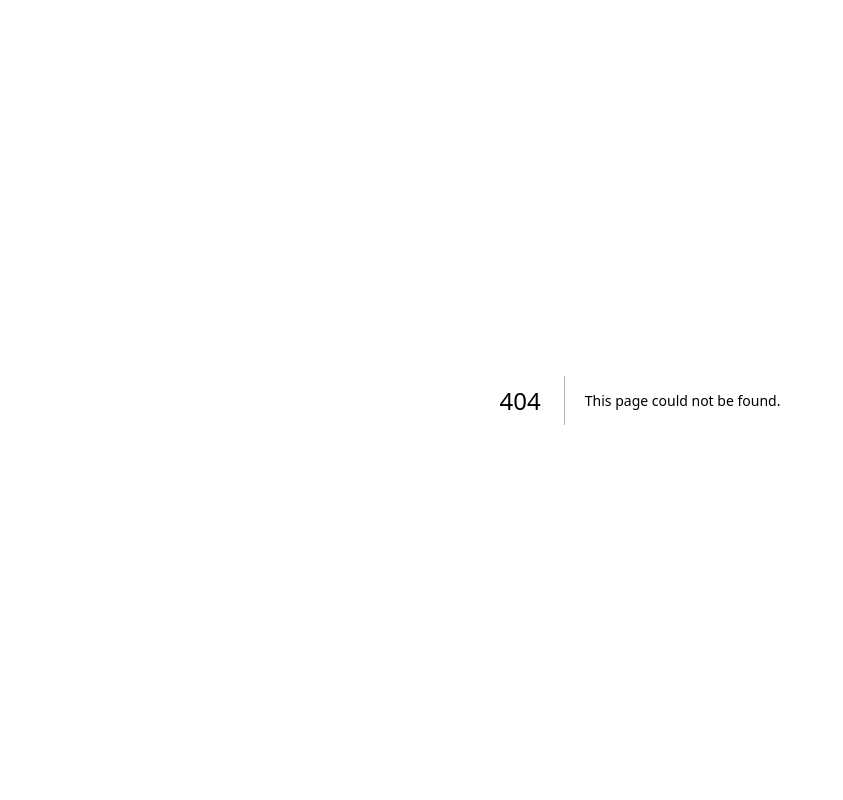
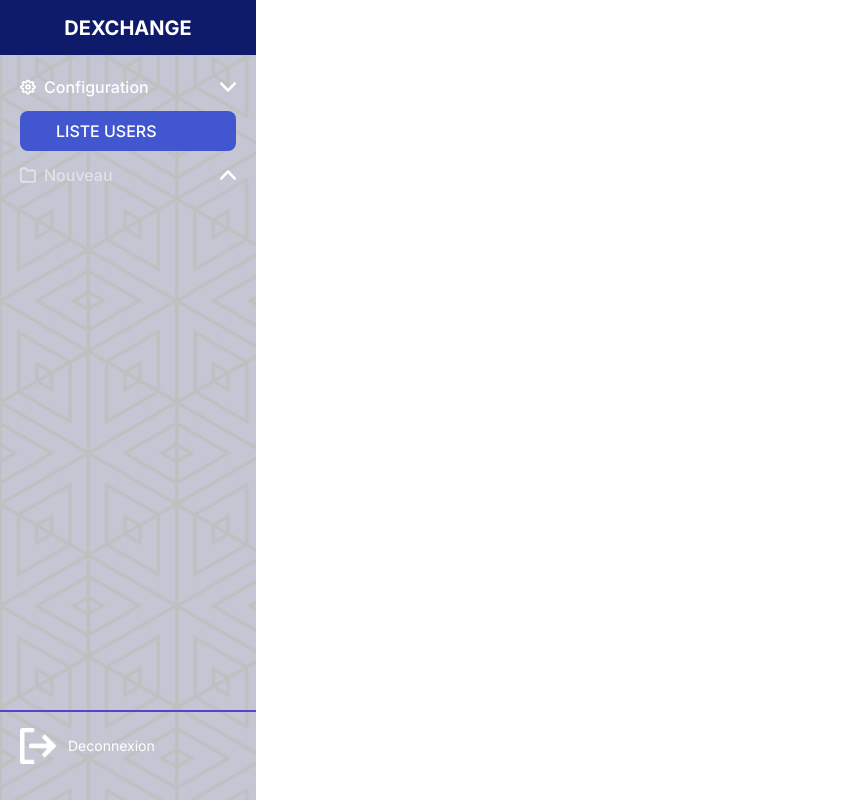
Before and after one commit to Mister-Bajaan/dexchange-frontend, a Next.js app: page /dashboard in a window 1280 px wide. Before the commit this address had no page. Shown: the whole page, without its empty margins (0-843 px from the left). Built offline with nearby package versions, Linux system fonts and the light colour scheme.

Commit message:
mise a jour de l'architecture du projet avec l'ajout du dossier dashboard

```diff
--- /dev/null
+++ b/app/(pages)/dashboard/page.js
@@ -0,0 +1,9 @@
+import Sidebar from "../../ui/components/sidebar/sidebar.component";
+
+export default function Dashboard() {
+  return (
+    <>
+      <Sidebar />
+    </>
+  );
+}
--- a/app/layout.js
+++ b/app/layout.js
@@ -4,13 +4,13 @@
 const inter = Inter({ subsets: ["latin"] });
 
 export const metadata = {
-  title: "Create Next App",
-  description: "Generated by create next app",
+  title: "DEXCHANGE",
+  description: "An application with Next.js for user management ",
 };
 
 export default function RootLayout({ children }) {
   return (
-    <html lang="en">
+    <html lang="fr">
       <body className={inter.className}>{children}</body>
     </html>
   );
--- a/app/page.js
+++ b/app/page.js
@@ -1,9 +1,9 @@
-import Sidebar from "./ui/components/sidebar/sidebar.component";
+// import Sidebar from "./ui/components/sidebar/sidebar.component";
 
-export default function Home() {
-  return (
-    <>
-      <Sidebar />
-    </>
-  );
-}
+// export default function Home() {
+//   return (
+//     <>
+//       <Sidebar />
+//     </>
+//   );
+// }
--- a/app/ui/components/sidebar/sidebar.component.jsx
+++ b/app/ui/components/sidebar/sidebar.component.jsx
@@ -11,7 +11,7 @@
           <h1>DEXCHANGE</h1>
         </div>
 
-TODO: revoir le border-b de la sidebar pour que ca ne prend pas tout le contenue, et le gradient
+        {/* TODO: revoir le border-b de la sidebar pour que ca ne prend pas tout le contenue, et le gradient */}
         <div className="flex flex-col  px-5  w-full h-full mt-5 space-y-3  border-b-2 border-blue-700">
           <Link href="/update-user">
             <LinksComponent
```
